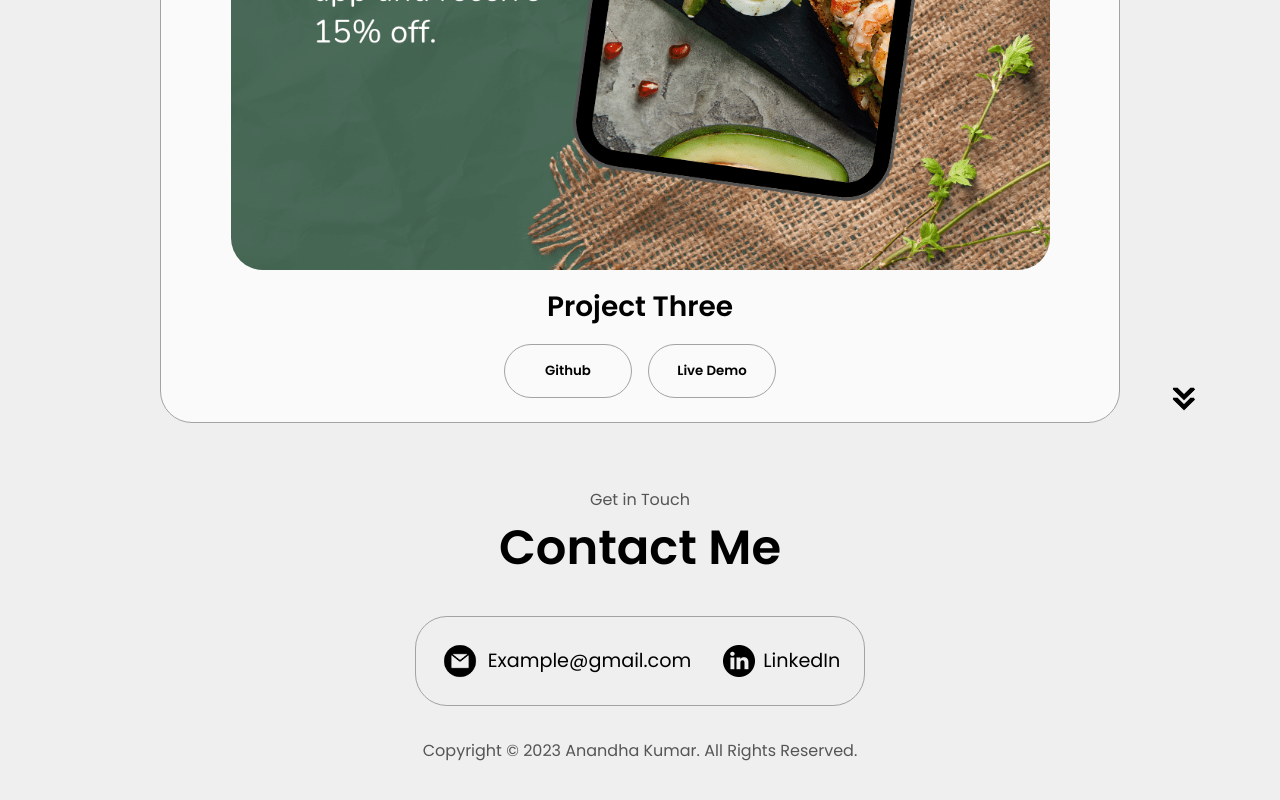
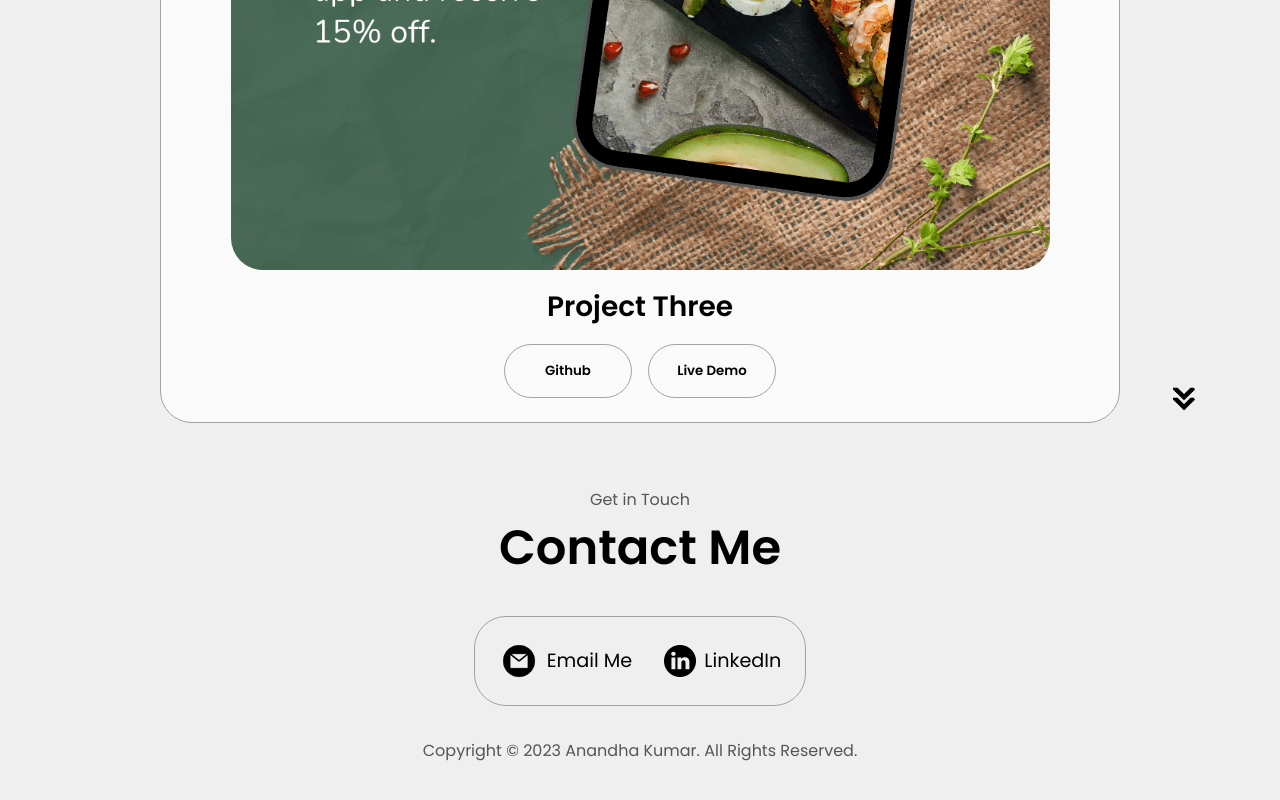
Before and after one commit to Dev-Anand25/portfolio, a plain HTML site: page index.html in a window 1280 px wide. Shown: the part 3614-4414 px from the top of the page. Drawn offline with Linux system fonts and the light colour scheme.

Commit message:
Update index.html

```diff
--- a/index.html
+++ b/index.html
@@ -360,7 +360,7 @@
             alt="Email icon"
             class="icon contact-icon email-icon"
           />
-          <p><a href="mailto:ponsanand250304@gmal.com">Example@gmail.com</a></p>
+          <p><a href="mailto:ponsanand250304@gmal.com">Email Me</a></p>
         </div>
         <div class="contact-info-container">
           <img
```
